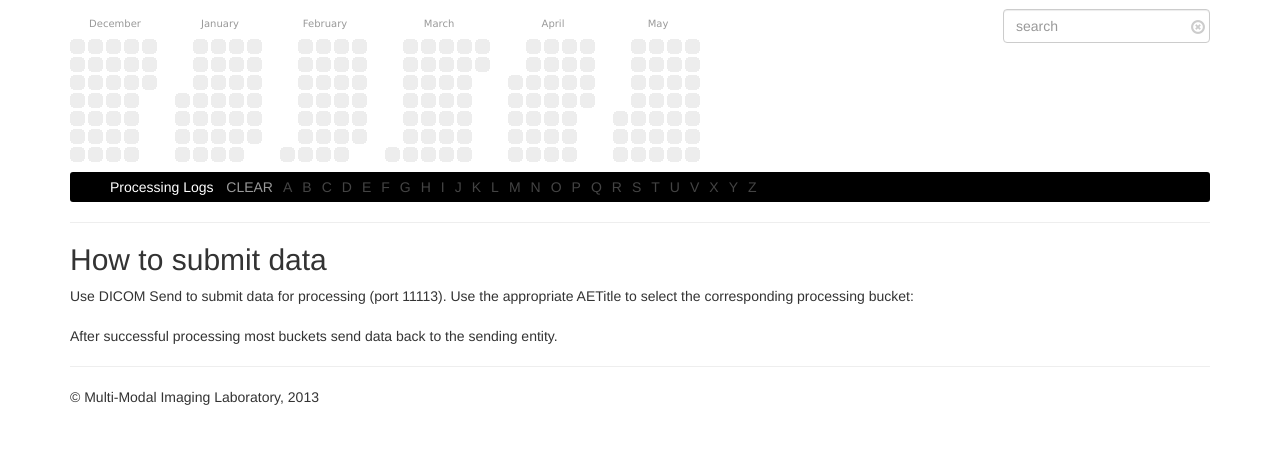
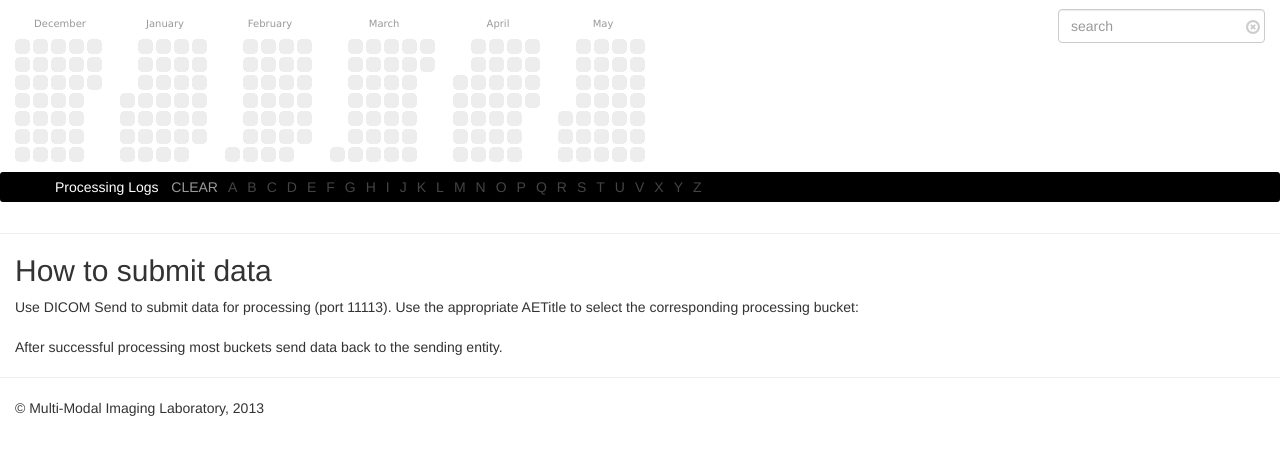
Before and after one commit to HaukeBartsch/MagickBox, a PHP site: page /dcm4chee-web3/ in a window 1280 px wide. Shown: the part 51-506 px from the top of the page. Run offline with PHP 8.4, Linux system fonts and the light colour scheme; data that the repository does not hold is empty.

Commit message:
change to fluid row design

```diff
--- a/index.php
+++ b/index.php
@@ -71,17 +71,19 @@
     </div>
 
 
-    <div class="container" style="margin-top: 60px;">
+    <div class="container-fluid" style="margin-top: 60px;">
       <div class="row-fluid">
-        <!-- <h2>Number of studies available: <span class="number-of-studies"></span></h2> -->
+	<div class="col-sm-12 col-xm-12 col-xs-12">
+          <!-- <h2>Number of studies available: <span class="number-of-studies"></span></h2> -->
 
-        <div class="pull-right"><div style="z-index: 100;" class="btn-group"><input id="search" type="search" class="form-control" placeholder="search"><span id="searchClear" class="glyphicon glyphicon-remove-circle"></span></div></div>
-        <div id="statusrow"></div>
-        <div id="timeOverview"></div>
+          <div class="pull-right"><div style="z-index: 100;" class="btn-group"><input id="search" type="search" class="form-control" placeholder="search"><span id="searchClear" class="glyphicon glyphicon-remove-circle"></span></div></div>
+          <div id="statusrow"></div>
+          <div id="timeOverview"></div>
+        </div>
      </div>
       <div class="row-fluid">
 
-        <div id="alpha-search" class="alpha-search">
+        <div id="alpha-search" class="alpha-search col-sm-12 col-xm-12 col-xs-12">
           <ul>
              <li style="padding-top: 0px;">Processing Logs&nbsp;&nbsp;</li>
              <li><a href="#">CLEAR</a></li>
@@ -115,20 +117,24 @@
         </div>
       </div>
       <div class="row-fluid">
-        <ul id="projects" style="list-style-type: none; margin-left: -40px;"></ul>
+        <div class="col-sm-12 col-xm-12 col-xs-12">
+          <ul id="projects" style="list-style-type: none; margin-left: -40px;"></ul>
+        </div>
       </div>
       <hr>
       <div class="row-fluid">
+        <div class="col-sm-12 col-xm-12 col-xs-12">
          <h2>How to submit data</h2>
          <p>Use DICOM Send to submit data for processing (port 11113). Use the appropriate AETitle to select the corresponding processing bucket:</p>
          <ol class="table table-stipped" id="installed-buckets-list-large">
 
          </ol>
          <p>After successful processing most buckets send data back to the sending entity.</p>
+        </div>
       </div>
       <hr>
       <div class="row-fluid">
-        <footer>
+        <footer class="col-sm-12 col-xm-12 col-xs-12">
             <p>&copy; Multi-Modal Imaging Laboratory, 2013</p>
         </footer>
       </div>
```
